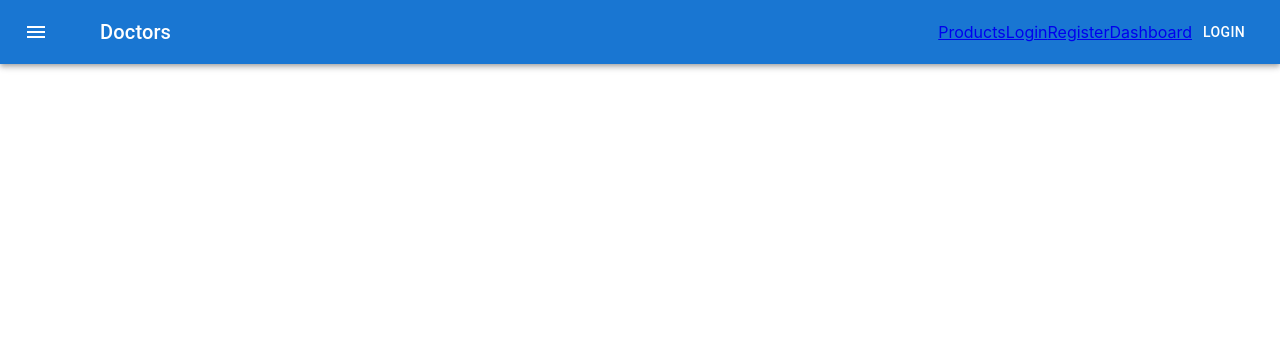
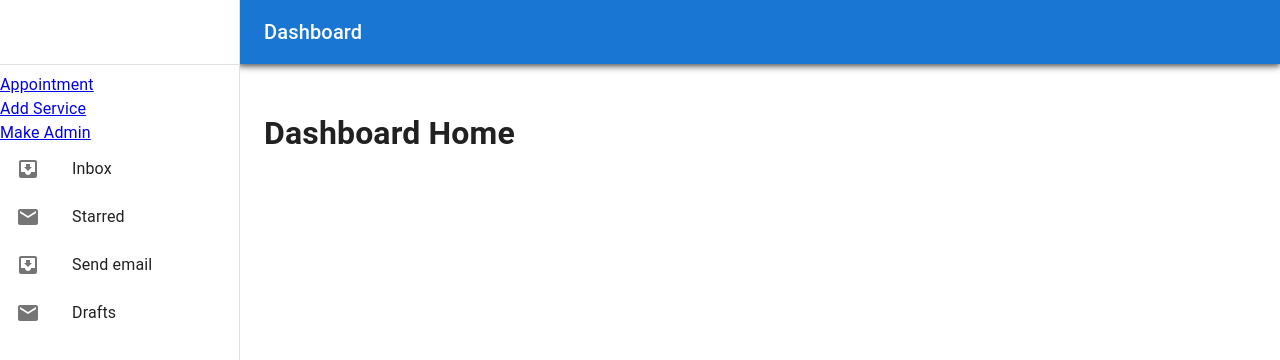
Before and after one commit to nizamseu/shoeLaceFrontend, a React (Create React App) app: page /dashboard in a window 1280 px wide. Shown: the top 360 px of the page. Built offline with nearby package versions, Linux system fonts and the light colour scheme; no server answers.

Commit message:
Dashboard is done

```diff
--- a/src/App.js
+++ b/src/App.js
@@ -12,6 +12,7 @@
 import Register from './Components/Authorization/Register/Register'
 import Products from './Components/Home/Products/Products';
 import PrivateRoute from './Components/Authorization/PrivateRoute/PrivateRoute';
+import Dashboard from './Components/Dashboard/Dashboard/Dashboard';
 
 
 function App() {
@@ -29,6 +30,9 @@
           <Route path="/reg">
            <Register></Register>
           </Route>
+          <Route path="/dashboard">
+           <Dashboard></Dashboard>
+          </Route>
           <PrivateRoute path="/products">
            <Products></Products>
           </PrivateRoute>
--- /dev/null
+++ b/src/Components/Dashboard/AddService/AddService.js
@@ -0,0 +1,11 @@
+import React from "react";
+
+const AddService = () => {
+  return (
+    <div>
+      <h1>Add Services</h1>
+    </div>
+  );
+};
+
+export default AddService;
--- /dev/null
+++ b/src/Components/Dashboard/Dashboard/Dashboard.js
@@ -0,0 +1,151 @@
+import * as React from "react";
+import PropTypes from "prop-types";
+import AppBar from "@mui/material/AppBar";
+import Box from "@mui/material/Box";
+import CssBaseline from "@mui/material/CssBaseline";
+import Divider from "@mui/material/Divider";
+import Drawer from "@mui/material/Drawer";
+import IconButton from "@mui/material/IconButton";
+import InboxIcon from "@mui/icons-material/MoveToInbox";
+import List from "@mui/material/List";
+import ListItem from "@mui/material/ListItem";
+import ListItemIcon from "@mui/material/ListItemIcon";
+import ListItemText from "@mui/material/ListItemText";
+import MailIcon from "@mui/icons-material/Mail";
+import MenuIcon from "@mui/icons-material/Menu";
+import Toolbar from "@mui/material/Toolbar";
+import Typography from "@mui/material/Typography";
+import {  Switch, Route, Link, useRouteMatch } from "react-router-dom";
+import DashboardHome from "../DashboardHome/DashboardHome";
+import AddServvice from "../AddService/AddService";
+import MakeAdmin from "../MakeAdmin/MakeAdmin";
+
+const drawerWidth = 240;
+
+function Dashboard(props) {
+  const { window } = props;
+  const [mobileOpen, setMobileOpen] = React.useState(false);
+  const { path, url } = useRouteMatch();
+
+
+  const handleDrawerToggle = () => {
+    setMobileOpen(!mobileOpen);
+  };
+
+  const drawer = (
+    <div>
+      <Toolbar />
+      <Divider />
+      <List>
+        <Link to={"/appointment"}>Appointment</Link>
+        <br />
+        <Link to={`${url}/addservice`}>Add Service</Link>
+        <br />
+        <Link to={`${url}/makeadmin`}>Make Admin</Link>
+        <br />
+        {["Inbox", "Starred", "Send email", "Drafts"].map((text, index) => (
+          <ListItem button key={text}>
+            <ListItemIcon>
+              {index % 2 === 0 ? <InboxIcon /> : <MailIcon />}
+            </ListItemIcon>
+            <ListItemText primary={text} />
+          </ListItem>
+        ))}
+      </List>
+
+    </div>
+  );
+
+  const container =
+    window !== undefined ? () => window().document.body : undefined;
+
+  return (
+    <Box sx={{ display: "flex" }}>
+      <CssBaseline />
+      <AppBar
+        position="fixed"
+        sx={{
+          width: { sm: `calc(100% - ${drawerWidth}px)` },
+          ml: { sm: `${drawerWidth}px` },
+        }}
+      >
+        <Toolbar>
+          <IconButton
+            color="inherit"
+            aria-label="open drawer"
+            edge="start"
+            onClick={handleDrawerToggle}
+            sx={{ mr: 2, display: { sm: "none" } }}
+          >
+            <MenuIcon />
+          </IconButton>
+          <Typography variant="h6" noWrap component="div">
+            Dashboard
+          </Typography>
+        </Toolbar>
+      </AppBar>
+      <Box
+        component="nav"
+        sx={{ width: { sm: drawerWidth }, flexShrink: { sm: 0 } }}
+        aria-label="mailbox folders"
+      >
+        {/* The implementation can be swapped with js to avoid SEO duplication of links. */}
+        <Drawer
+          container={container}
+          variant="temporary"
+          open={mobileOpen}
+          onClose={handleDrawerToggle}
+          ModalProps={{
+            keepMounted: true, // Better open performance on mobile.
+          }}
+          sx={{
+            display: { xs: "block", sm: "none" },
+            "& .MuiDrawer-paper": {
+              boxSizing: "border-box",
+              width: drawerWidth,
+            },
+          }}
+        >
+          {drawer}
+        </Drawer>
+        <Drawer
+          variant="permanent"
+          sx={{
+            display: { xs: "none", sm: "block" },
+            "& .MuiDrawer-paper": {
+              boxSizing: "border-box",
+              width: drawerWidth,
+            },
+          }}
+          open
+        >
+          {drawer}
+        </Drawer>
+      </Box>
+      <Box
+        component="main"
+        sx={{
+          flexGrow: 1,
+          p: 3,
+          width: { sm: `calc(100% - ${drawerWidth}px)` },
+        }}
+      >
+        <Box>
+          <Switch>
+            <Route exact path={path}>
+               <DashboardHome />
+            </Route>
+            <Route path={`${path}/addservice`} >
+              <AddServvice />
+            </Route>
+            <Route path={`${path}/makeadmin`}  >
+                <MakeAdmin />
+            </Route>
+          </Switch>
+        </Box>
+      </Box>
+    </Box>
+  );
+}
+
+export default Dashboard;
--- /dev/null
+++ b/src/Components/Dashboard/DashboardHome/DashboardHome.js
@@ -0,0 +1,11 @@
+import React from "react";
+
+const DashboardHome = () => {
+  return (
+    <div>
+      <h1>Dashboard Home</h1>
+    </div>
+  );
+};
+
+export default DashboardHome;
--- /dev/null
+++ b/src/Components/Dashboard/MakeAdmin/MakeAdmin.js
@@ -0,0 +1,11 @@
+import React from "react";
+
+const MakeAdmin = () => {
+  return (
+    <div>
+      <h1>Make admin</h1>
+    </div>
+  );
+};
+
+export default MakeAdmin;
--- a/src/Components/Home/Header/Header.js
+++ b/src/Components/Home/Header/Header.js
@@ -8,6 +8,8 @@
 import MenuIcon from "@mui/icons-material/Menu";
 import { Link } from "react-router-dom";
 import useAuth from "../../../Hooks/useAuth";
+import './heade.css'
+
 
 const Header = () => {
   const { google, user, logOut } = useAuth();
@@ -34,11 +36,12 @@
             }}
           >
             <Typography sx={{ mx: 3 }} variant="h6">
-              Doctors
+              ShoeLace
             </Typography>
           <Typography>{user.email && user.email}</Typography>
           </Box>
 
+            <Box className='header'>
           <Link to={"/products"} color="inherit">
             Products
           </Link>
@@ -56,10 +59,11 @@
               LogOut
             </Button>
           ) : (
-            <Button onClick={google} color="inherit">
+            <Link to={'/login'} color="inherit">
               Login
-            </Button>
+            </Link>
           )}
+          </Box>
         </Toolbar>
       </AppBar>
     </Box>
--- /dev/null
+++ b/src/Components/Home/Header/heade.css
@@ -0,0 +1,7 @@
+.header a{
+    text-decoration: none;
+    margin-left: 10px;
+    color: white;
+    font-size: 16px;
+    font-weight: 800;
+}
--- a/src/Hooks/useFirebase.js
+++ b/src/Hooks/useFirebase.js
@@ -45,7 +45,6 @@
     setIsLoading(true)
     createUserWithEmailAndPassword(auth, email, password)
       .then((res) => {
-      console.log(res,"res");
         updateUserName(name);
         insertToDB(email,name)
           confirmAlert("user Created");
@@ -62,8 +61,6 @@
   //login with email and password
   const loginWithEmail = (email, password,history,location) => {
     const { from } = location?.state || { from: { pathname: "/" } };
-    console.log(location,"location");
-    console.log(from,"from");
     setIsLoading(true)
     signInWithEmailAndPassword(auth, email, password)
       .then((res) => {
@@ -108,7 +105,6 @@
     }
     axios.post('http://localhost:5000/addUser', userData)
     .then(res => {
-      console.log(res);
     });
 
   }
```
